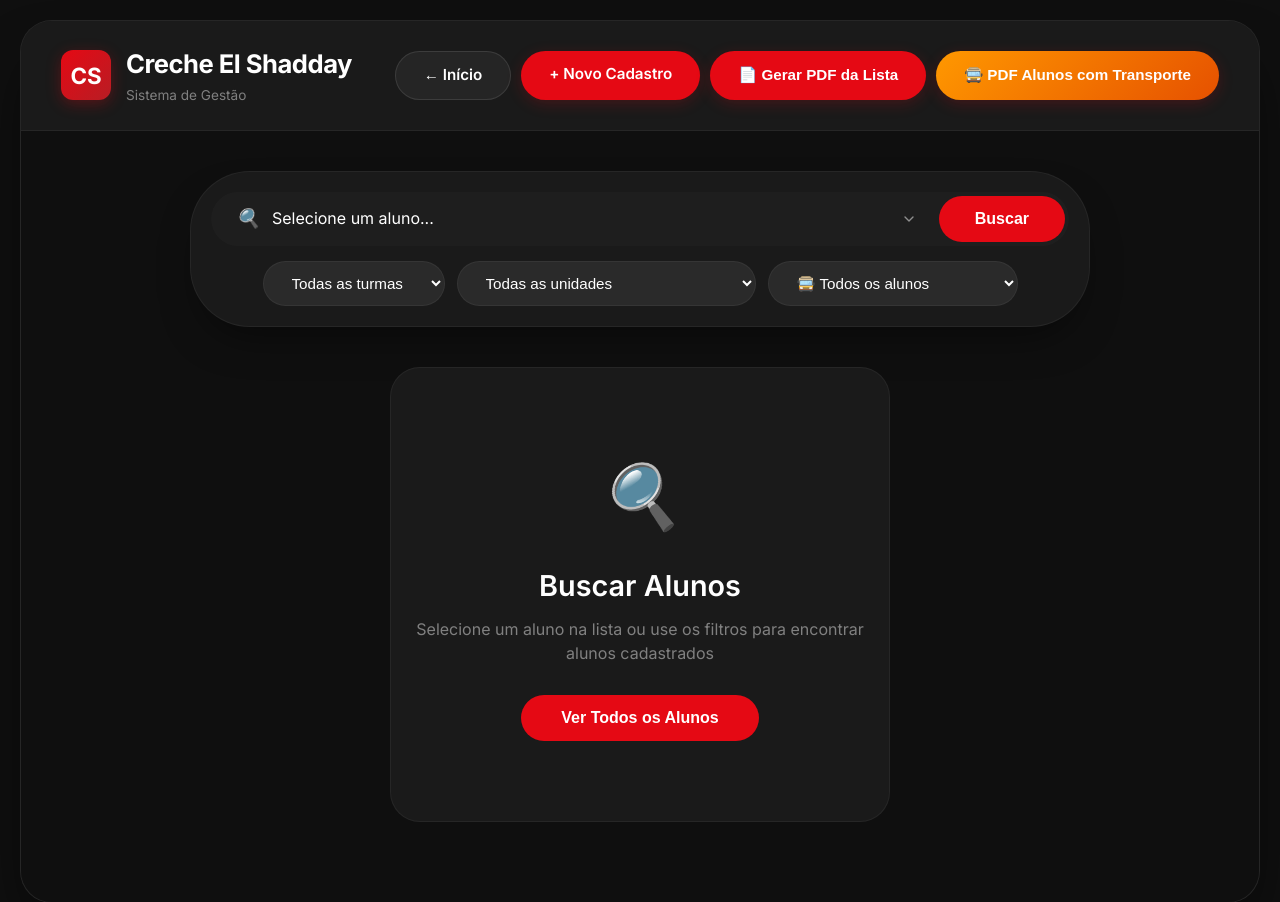
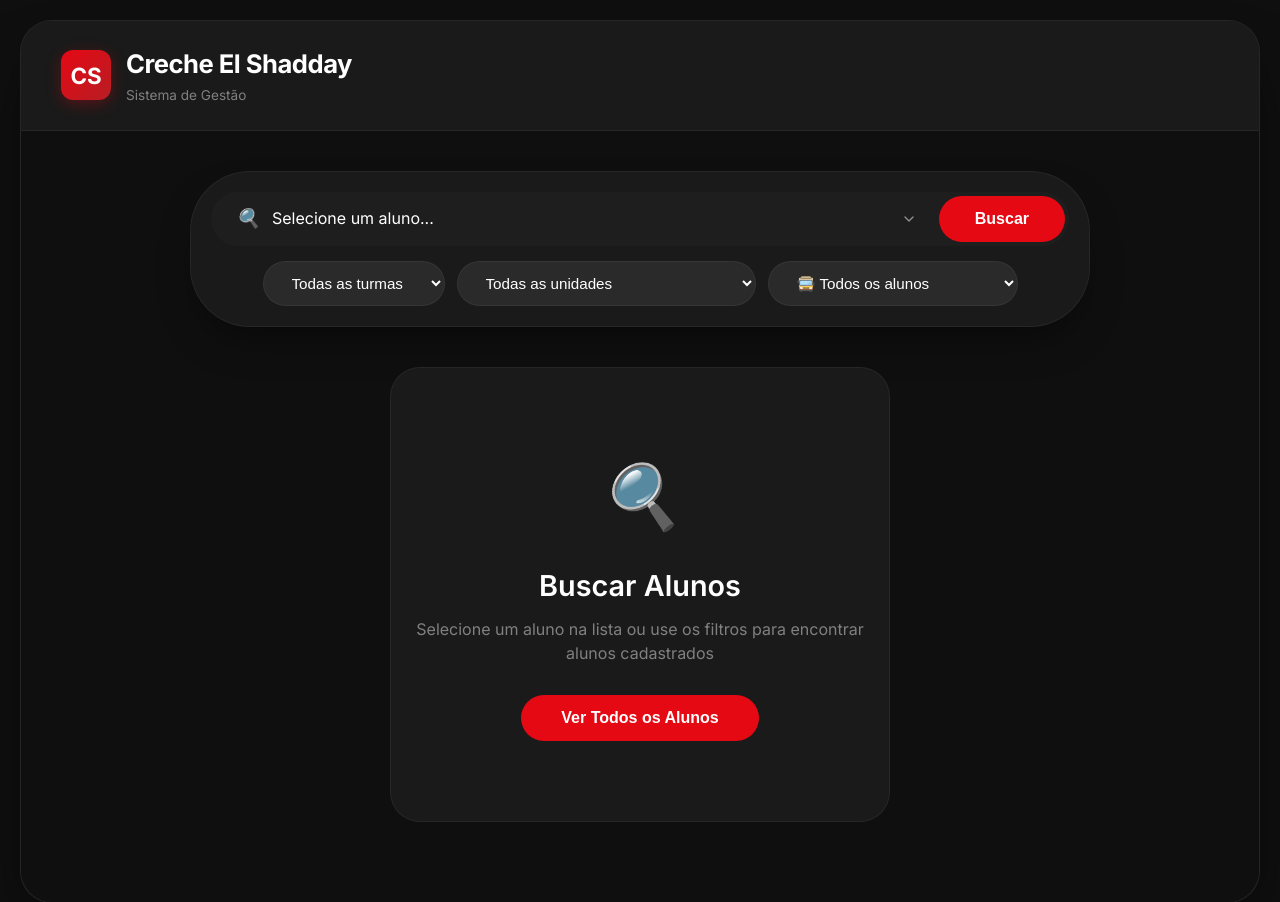
Before and after one commit to suportecodetecx/creche-elshadday, a Flask app: page /alunos/buscar in a window 1280 px wide. Shown: the top 902 px of the page. Run offline with Flask 3, Linux system fonts and the light colour scheme; data that the repository does not hold is empty; parts of the project's set-up code (start-up, migrations or seed data) failed here and were passed over.

Commit message:
refactor: remover botoes PDF duplicados

```diff
--- a/templates/alunos/buscar_aluno.html
+++ b/templates/alunos/buscar_aluno.html
@@ -793,12 +793,7 @@
                         <p class="logo-subtitle">Sistema de Gestão</p>
                     </div>
                 </div>
-                <div class="header-buttons">
-                    <a href="/" class="btn-nav btn-home">← Início</a>
-                    <a href="/alunos/cadastro" class="btn-nav">+ Novo Cadastro</a>
-                    <button class="btn-pdf" onclick="gerarPDFListaAtual()">📄 Gerar PDF da Lista</button>
-                    <button class="btn-pdf btn-pdf-transporte" onclick="gerarPDFAlunosTransporte()">🚍 PDF Alunos com Transporte</button>
-                </div>
+
             </div>
         </header>
 
```
